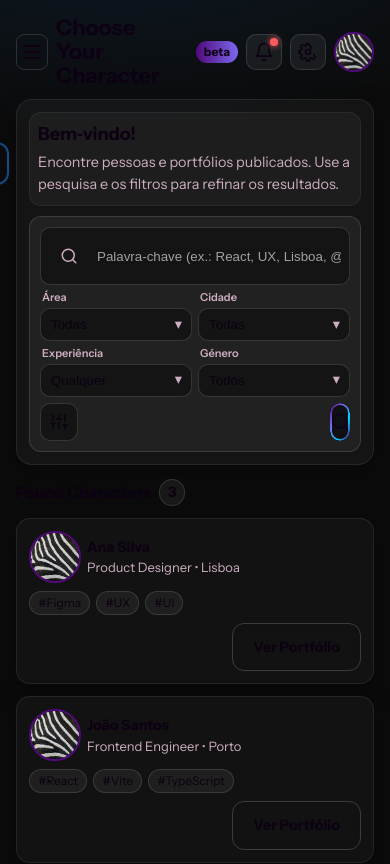
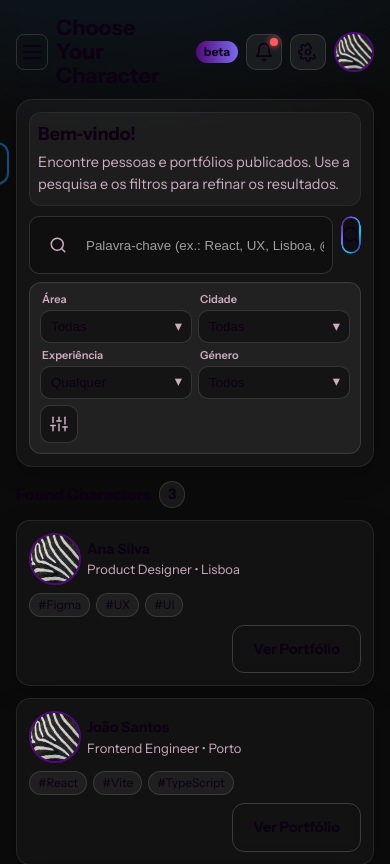
Before and after one commit to StanleyPauloIM/Hub-PortfolioSite, a React (Vite) app: page /chooseurcharacter in a window 390 px wide. Shown: the top 864 px of the page. Built offline with nearby package versions, Linux system fonts and the light colour scheme.

Commit message:
feat(ChooseUrCharacter): move search bar above filter grid; use gradient GlowButton in search bar; add sliders icon CSS; adapt responsive grid

```diff
--- a/src/pages/ChooseUrCharacter/ChooseUrCharacter.jsx
+++ b/src/pages/ChooseUrCharacter/ChooseUrCharacter.jsx
@@ -183,9 +183,9 @@ export default function ChooseUrCharacter() {
             <p className={styles.introSub}>Encontre pessoas e portfólios publicados. Use a pesquisa e os filtros para refinar os resultados.</p>
           </div>
 
-          {/* Barra de filtros */}
+          {/* Barra de pesquisa + filtros */}
           {/* BACKEND: no submit, chamar a API com os parâmetros; aqui filtramos os mocks */}
-          <form className={styles.filtersBar} onSubmit={(e)=>{
+          <form className={styles.filtersForm} onSubmit={(e)=>{
             e.preventDefault();
             const form = new FormData(e.currentTarget);
             const q = String(form.get('q') || '').toLowerCase();
@@ -203,14 +203,20 @@ export default function ChooseUrCharacter() {
             });
             setProfiles(filtered);
           }}>
-            {/* Palavra‑chave */}
-            <div className={styles.field}>
+            {/* Linha 1: barra de pesquisa */}
+            <div className={styles.searchBar}>
               <label className={styles.srOnly} htmlFor="q">Pesquisa</label>
               <div className={styles.inputWrap}>
                 <Icon.search />
                 <input id="q" name="q" className={styles.searchInput} placeholder="Palavra‑chave (ex.: React, UX, Lisboa, @utilizador)" />
               </div>
+              <GlowButton className={styles.searchBtn} type="submit" aria-label="Pesquisar">
+                <Icon.search />
+              </GlowButton>
             </div>
+
+            {/* Linha 2: filtros */}
+            <div className={styles.filtersGrid}>
               {/* Área */}
               <div className={styles.field}>
                 <label className={styles.fieldLabel} htmlFor="area">Área</label>
@@ -272,12 +278,6 @@ export default function ChooseUrCharacter() {
                   <Icon.sliders />
                 </button>
               </div>
-
-            {/* Botão de pesquisa com borda gradiente */}
-            <div className={`${styles.field} ${styles.submitCol}`}>
-              <GlowButton className={styles.searchBtn} type="submit" aria-label="Pesquisar">
-                <Icon.search />
-              </GlowButton>
             </div>
           </form>
         </section>
--- a/src/pages/ChooseUrCharacter/ChooseUrCharacter.module.css
+++ b/src/pages/ChooseUrCharacter/ChooseUrCharacter.module.css
@@ -96,12 +96,18 @@
 .introTitle { margin: 0 0 4px; font-size: 1.25rem; }
 .introSub { margin: 0; color: var(--secondary); }
 
-/* Filters bar */
-.filtersBar { margin-top: 10px; display: grid; grid-template-columns: 1.2fr 0.9fr 0.9fr 0.9fr 0.9fr auto auto; gap: 6px; align-items: start; background: rgba(255,255,255,0.06); border: 1px solid rgba(255,255,255,0.12); border-radius: 12px; padding: 10px; }
+/* Filters form (stacked) */
+.filtersForm { margin-top: 10px; display: grid; gap: 8px; }
+/* Search row on top */
+.searchBar { display: grid; grid-template-columns: 1fr auto; gap: 8px; }
+
+/* Filters grid */
+.filtersGrid { display: grid; grid-template-columns: 1.2fr 0.9fr 0.9fr 0.9fr auto; gap: 6px; align-items: start; background: rgba(255,255,255,0.06); border: 1px solid rgba(255,255,255,0.12); border-radius: 12px; padding: 10px; }
 .field { display: flex; flex-direction: column; gap: 4px; min-width: 0; }
 .actionsCol { align-self: end; }
 .iconSquareBtn { width: 38px; height: 38px; border-radius: 10px; display: inline-flex; align-items: center; justify-content: center; background: rgba(12,12,12,0.6); border: 1px solid rgba(255,255,255,0.14); color: var(--text); cursor: pointer; }
 .iconSquareBtn:hover { background: rgba(255,255,255,0.1); }
+.iconSquareBtn svg { width: 18px; height: 18px; color: var(--secondary); }
 .srOnly { position: absolute; width: 1px; height: 1px; padding: 0; margin: -1px; overflow: hidden; clip: rect(0,0,0,0); border: 0; }
 .fieldLabel { color: var(--secondary); font-size: 11px; font-weight: 600; margin-left: 2px; line-height: 1.15; }
 
@@ -147,8 +153,7 @@
 .hamburger::after { top: 6px; }
 
 @media (max-width: 1100px) {
-  .filtersBar { grid-template-columns: 1fr 0.9fr 0.9fr 0.9fr auto auto; }
-  .field:first-child { grid-column: 1 / -1; }
+  .filtersGrid { grid-template-columns: 1fr 0.9fr 0.9fr 0.9fr auto; }
 }
 @media (max-width: 900px) {
   .layoutWrapper { grid-template-columns: 1fr; }
@@ -157,9 +162,8 @@
   .mobileClose { display: inline-block; }
   .content { padding: 16px; }
   .mobileMenuBtn { display: inline-flex; align-items: center; justify-content: center; }
-  .filtersBar { grid-template-columns: 1fr 1fr; }
+  .filtersGrid { grid-template-columns: 1fr 1fr; }
   .actionsCol { grid-column: 1 / 2; }
-  .submitCol { grid-column: 2 / 3; }
 }
 
 .backdrop { position: fixed; inset: 0; background: rgba(0,0,0,0.4); z-index: 1100; }
```
Lines whose indentation alone changed are shown as unchanged.
